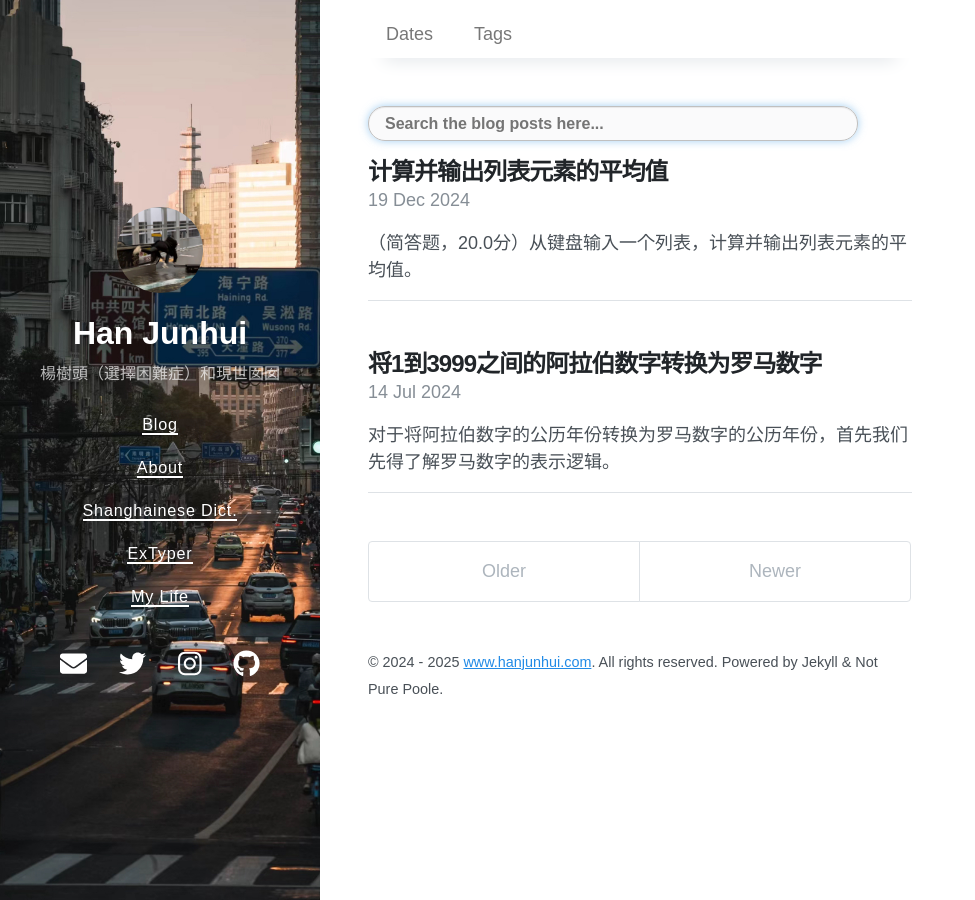
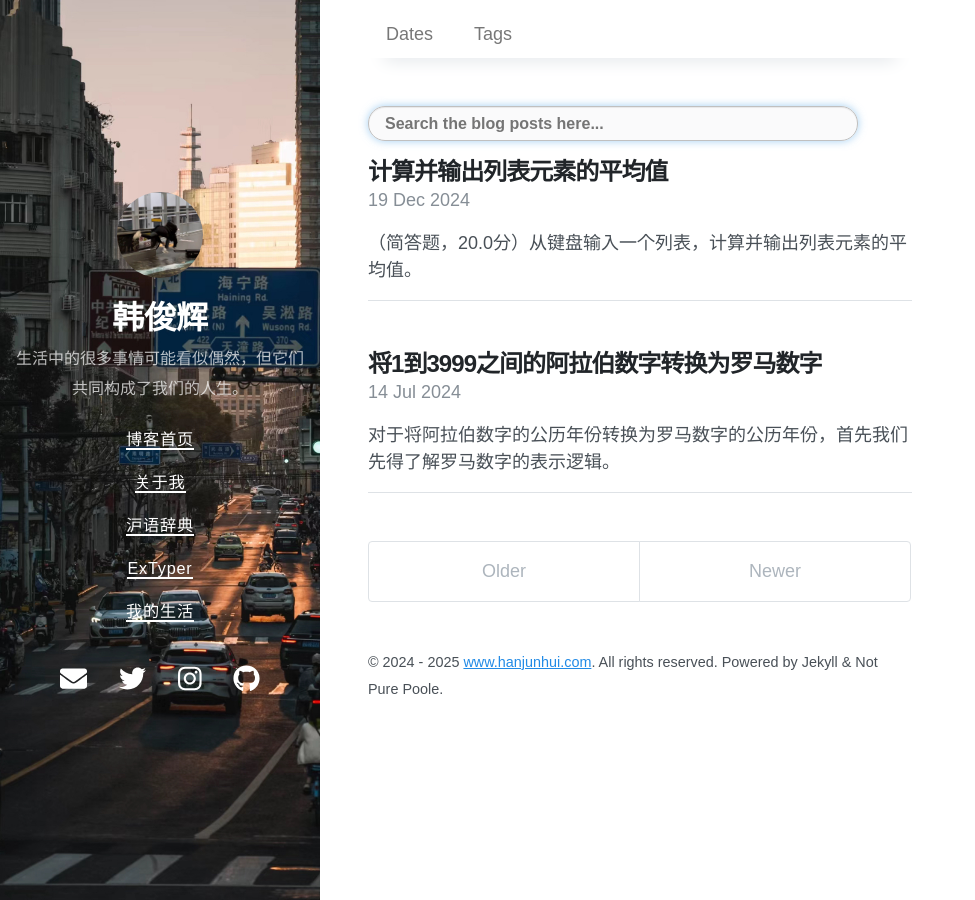
Before and after one commit to sugoijosephhan/sugoijosephhan.github.io, a Jekyll site: the page built from index.html, in a window 1280 px wide. Shown: the whole page, without its empty margins (0-975 px from the left). Built offline with Jekyll 4.4.1, drawn with Linux system fonts in a browser that asks for light colours; nearby versions of some CDN libraries; the list of posts is cut into pages by our own code.

Commit message:
2025/03/04/23:40 - Modified the contents.

```diff
--- a/_config.yml
+++ b/_config.yml
@@ -1,6 +1,6 @@
 # Setup
-title: Han Junhui
-description: 楊樹頭（選擇困難症）和現世囡囡
+title: 韩俊辉
+description: 生活中的很多事情可能看似偶然，但它们共同构成了我们的人生。
 url: https://sugoijosephhan.github.io
 avatar: /images/tx2.jpg
 paginate: 8
--- a/_data/navigation.yml
+++ b/_data/navigation.yml
@@ -1,10 +1,10 @@
-- title: Blog
+- title: 博客首页
   url: /
-- title: About
+- title: 关于我
   url: /about
-- title: Shanghainese Dict.
+- title: 沪语辞典
   url: /shanghainese
 - title: ExTyper
   url: /extyper
-- title: My Life
+- title: 我的生活
   url: https://blog.hanjunhui.com
```
